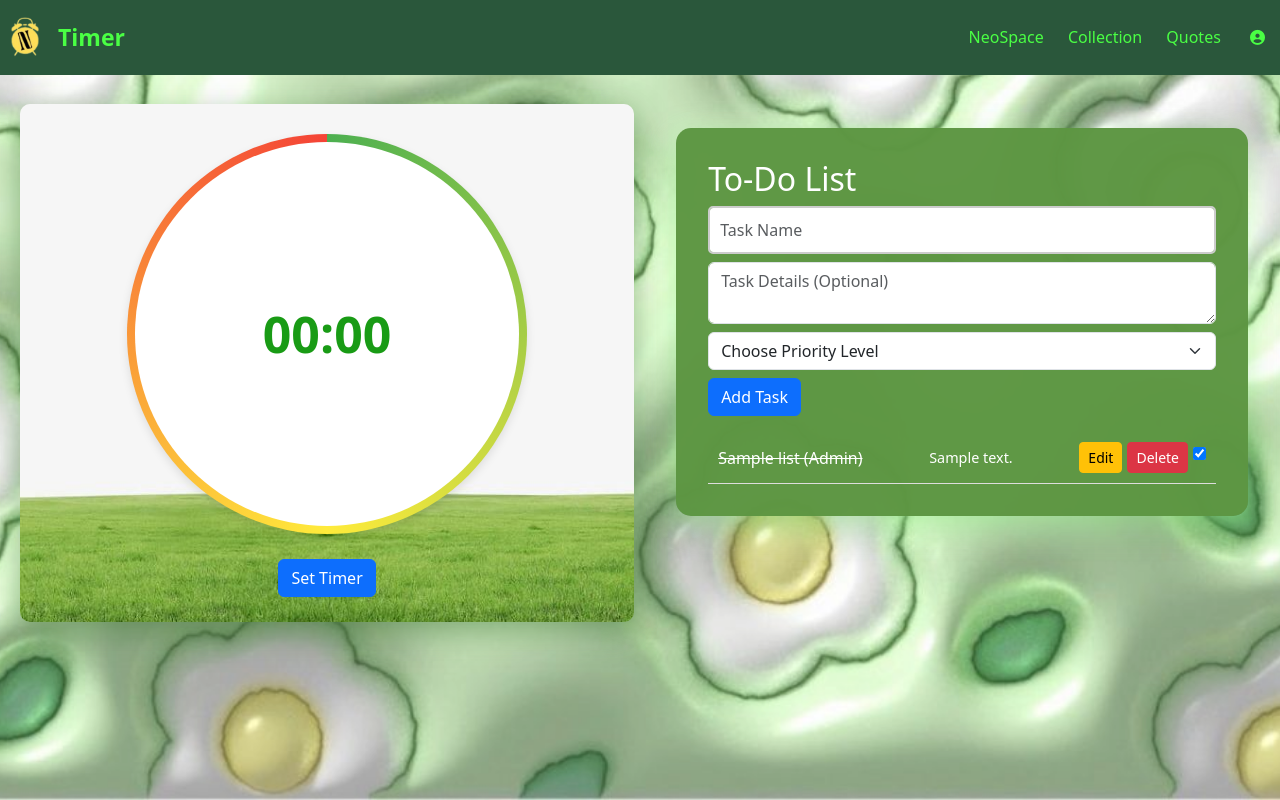
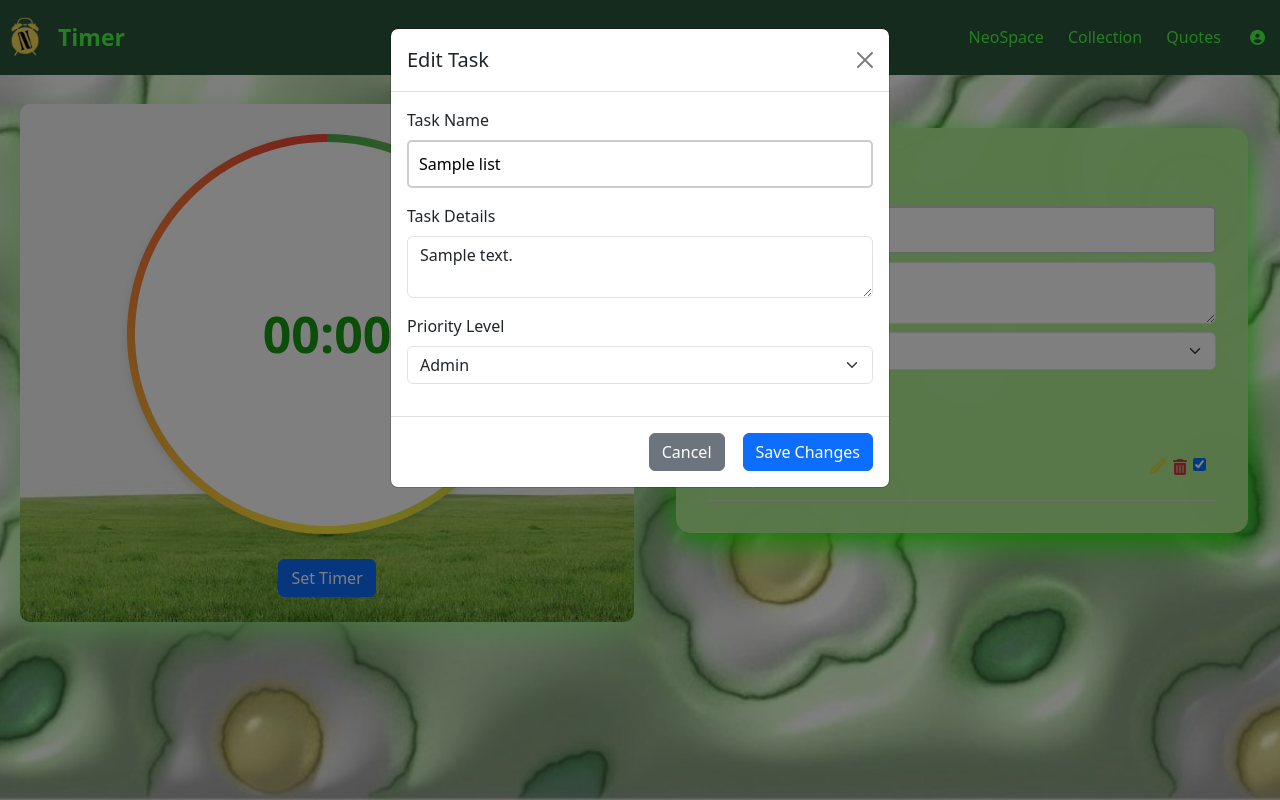
Before and after one commit to syaandrenjunie/neodrive, a PHP site: page /users/pomodoro/timer.php in a window 1280 px wide, after a click on "Edit Task". Run offline with PHP 8.4, Linux system fonts and the light colour scheme; the visitor is signed in with stand-in values (Sample User, id 1); tables that the repository leaves empty or names only in its code hold one stand-in row (values such as "Sample post"); data that the repository does not hold is empty; some libraries are stand-ins or nearby versions.

Commit message:
complete to-do-list features

```diff
--- a/css/style.css
+++ b/css/style.css
@@ -140,8 +140,7 @@ body {
     padding: 20px;
     border-radius: 10px;
     width: 1200px;
-      box-shadow: 0 10px 30px rgba(66, 121, 58, 0.527);
-    background-image: url("../assets/image/grass.jpg");
+      box-shadow: 0 10px 30px rgba(153, 245, 139, 0.856);
     background-repeat: no-repeat;
     background-size: cover;
     align-items: center;
@@ -149,7 +148,6 @@ body {
     justify-content: center;
     /* Centers children vertically */
   }
-
 
 
   /* Timer Styling */
@@ -224,11 +222,7 @@ body {
     color: gray;
   }
 
-  .task-details {
-    display: none;
-    font-size: 0.9em;
-    color: #666;
-  }
+
 
   .buttons {
     display: flex;
@@ -243,16 +237,14 @@ body {
 
   .todo-container {
     flex: 1;
-    background: rgba(93, 150, 67, 0.979);
+    background: rgba(177, 241, 148, 0.979);
     padding: 2rem;
     border-radius: 15px;
-    box-shadow: 0 10px 30px rgba(152, 241, 140, 0.527);
+    box-shadow: 0 10px 30px rgb(34, 255, 5);
     max-width: 800px;
     margin-left: 30px; /* Pushes the to-do list away from the timer */
 
-
   }
-
 
   .modal-footer {
     display: flex;
--- a/users/pomodoro/timer.php
+++ b/users/pomodoro/timer.php
@@ -199,10 +199,10 @@ if ($_SERVER['REQUEST_METHOD'] == 'POST' && isset($_POST['task_name'])) {
                     $query = "SELECT t.task_id, t.task_name, t.task_details, t.is_completed, p.level_name
                         FROM to_do_list t
                         JOIN priority_levels p ON t.priority_id = p.priority_id
-WHERE t.user_id = $user_id
+                        WHERE t.user_id = $user_id AND t.task_status = 'active'
                         ORDER BY
-  t.is_completed ASC,  -- Uncompleted tasks first (0 = false)
-  CASE p.level_name     -- Sort by priority: High > Medium > Low
+                            t.is_completed ASC,  -- incomplete (0) first, completed (1) last
+                        CASE p.level_name
                         WHEN 'High' THEN 1
                         WHEN 'Medium' THEN 2
                         WHEN 'Low' THEN 3
@@ -216,28 +216,38 @@ ORDER BY
                             $isChecked = $row['is_completed'] ? 'checked' : '';
                             ?>
                             <div class="task">
+                                <div class="task-info">
                                     <span class="task-name <?= $row['is_completed'] ? 'completed-task' : '' ?>"
                                         onclick="toggleDetails(this)">
                                         <?= htmlspecialchars($row['task_name']) ?> (<?= ucfirst($row['level_name']) ?>)
                                     </span>
 
-                               <div class="task-details" style="display: block; color: <?= $row['is_completed'] ? 'white' : 'initial' ?>;">
+                                    <div class="task-details" style="color: <?= $row['is_completed'] ? 'white' : 'initial' ?>;">
                                         <?= nl2br(htmlspecialchars($row['task_details'])) ?>
+                                    </div>
                                 </div>
 
                                 <div class="buttons">
-                                    <button type="button" class="btn btn-sm btn-warning" data-bs-toggle="modal"
-                                        data-bs-target="#editTaskModal<?= $row['task_id'] ?>">
-                                        Edit
+                                    <button type="button" class="btn btn-link text-warning p-0" data-bs-toggle="modal"
+                                        data-bs-target="#editTaskModal<?= $row['task_id'] ?>" title="Edit Task">
+                                        <i class="fas fa-pencil-alt text-warning" style="opacity: 0.6;"></i>
                                     </button>
-                                    <button class="btn btn-danger btn-sm" onclick="deleteTask(this)">Delete</button>
+
+                                    <form method="POST" action="../todolist/u-delete-task.php" style="display:inline;"
+                                        class="delete-task-form" data-task-id="<?= $row['task_id'] ?>"
+                                        data-task-name="<?= htmlspecialchars($row['task_name']) ?>">
+                                        <input type="hidden" name="taskID" value="<?= $row['task_id'] ?>">
+                                        <button type="submit" class="btn btn-link text-danger p-0 delete-task-btn"
+                                            title="Delete">
+                                            <i class="fas fa-trash-alt"></i>
+                                        </button>
+                                    </form>
+
                                     <form method="POST" action="../todolist/u-complete-task.php" style="display:inline;">
                                         <input type="hidden" name="taskID" value="<?= $row['task_id'] ?>">
-                                        <!-- Hidden field to pass the task ID -->
                                         <input type="checkbox" name="is_completed" value="1" onchange="this.form.submit()"
                                             <?= $isChecked ? 'checked' : '' ?>>
                                     </form>
-
                                 </div>
                             </div>
                             <?php
@@ -246,10 +256,24 @@ ORDER BY
                         echo "<p>No tasks available.</p>";
                     endif;
                     ?>
+                </div>
 
             </div>
         </div>
-        </div>
+
+        <?php if (isset($_SESSION['message'])): ?>
+            <script>
+                Swal.fire({
+                    icon: <?= strpos($_SESSION['message'], 'successfully') !== false ? "'success'" : "'error'" ?>,
+                    title: <?= strpos($_SESSION['message'], 'successfully') !== false ? "'Success!'" : "'Oops!'" ?>,
+                    text: <?= json_encode($_SESSION['message']) ?>,
+                    confirmButtonText: 'OK'
+                });
+            </script>
+            <?php
+            unset($_SESSION['message']);
+        endif;
+        ?>
 
         <?php if (isset($_SESSION['task_completed']) && $_SESSION['task_completed']): ?>
             <script>
@@ -264,39 +288,74 @@ ORDER BY
         <?php endif; ?>
 
 
-        <!-- Edit Task Modal -->
+        <?php
+        // Reset result pointer and fetch rows again to generate modals
+        mysqli_data_seek($result, 0);
+        while ($row = mysqli_fetch_assoc($result)):
+            ?>
             <div class="modal fade" id="editTaskModal<?= $row['task_id'] ?>" tabindex="-1"
-            aria-labelledby="editTaskLabel<?= $task['task_id'] ?>" aria-hidden="true">
+                aria-labelledby="editTaskModalLabel<?= $row['task_id'] ?>" aria-hidden="true">
                 <div class="modal-dialog">
-                <form method="POST" action="update_task.php">
+                    <form method="POST" action="../todolist/u-edit-task.php">
                         <div class="modal-content">
                             <div class="modal-header">
-                            <h5 class="modal-title" id="editTaskLabel<?= $task['task_id'] ?>">Edit Task</h5>
-                            <button type="button" class="btn-close" data-bs-dismiss="modal"></button>
+                                <h5 class="modal-title" id="editTaskModalLabel<?= $row['task_id'] ?>">Edit Task</h5>
+                                <button type="button" class="btn-close" data-bs-dismiss="modal" aria-label="Close"></button>
                             </div>
+
                             <div class="modal-body">
-                            <input type="hidden" name="task_id" value="<?= $task['task_id'] ?>">
-                            <input type="text" name="task_name" class="form-control"
-                                value="<?= htmlspecialchars($task['task_name']) ?>" required>
-                            <textarea name="task_details"
-                                class="form-control mt-2"><?= htmlspecialchars($task['task_details']) ?></textarea>
-                            <select name="priority" class="form-select mt-2">
+                                <input type="hidden" name="task_id" value="<?= $row['task_id'] ?>">
+
+                                <div class="mb-3">
+                                    <label for="editTaskName<?= $row['task_id'] ?>" class="form-label">Task Name</label>
+                                    <input type="text" class="form-control" id="editTaskName<?= $row['task_id'] ?>"
+                                        name="task_name" value="<?= htmlspecialchars($row['task_name']) ?>" required>
+                                </div>
+
+                                <div class="mb-3">
+                                    <label for="editTaskDetails<?= $row['task_id'] ?>" class="form-label">Task
+                                        Details</label>
+                                    <textarea class="form-control" id="editTaskDetails<?= $row['task_id'] ?>"
+                                        name="task_details"><?= htmlspecialchars($row['task_details']) ?></textarea>
+                                </div>
+
+                                <div class="mb-3">
+                                    <label for="editPriority<?= $row['task_id'] ?>" class="form-label">Priority
+                                        Level</label>
+                                    <select class="form-select" id="editPriority<?= $row['task_id'] ?>" name="priority"
+                                        required>
                                         <?php foreach ($priorityLevels as $level): ?>
                                             <option value="<?= $level['priority_id'] ?>"
-                                        <?= $task['priority_id'] == $level['priority_id'] ? 'selected' : '' ?>>
+                                                <?= $level['level_name'] === $row['level_name'] ? 'selected' : '' ?>>
                                                 <?= ucfirst($level['level_name']) ?>
                                             </option>
                                         <?php endforeach; ?>
                                     </select>
                                 </div>
+                            </div>
+
                             <div class="modal-footer">
-                            <button type="submit" class="btn btn-success">Save Changes</button>
                                 <button type="button" class="btn btn-secondary" data-bs-dismiss="modal">Cancel</button>
+                                <button type="submit" class="btn btn-primary">Save Changes</button>
                             </div>
                         </div>
                     </form>
                 </div>
             </div>
+        <?php endwhile; ?>
+
+        <?php if (isset($_GET['edit_success']) && $_GET['edit_success'] == 1): ?>
+            <script>
+                Swal.fire({
+                    icon: 'success',
+                    title: 'Task updated!',
+                    text: 'Your task was edited successfully.',
+                    confirmButtonColor: '#3085d6',
+                    confirmButtonText: 'OK'
+                });
+            </script>
+        <?php endif; ?>
+
 
     </div>
     </div>
@@ -318,7 +377,7 @@ ORDER BY
                     confirmButtonText: "Nice!"
                 });.then(() => {
                     // Send update to PHP
-                    fetch('update_task.php', {
+                    fetch('u-update-task.php', {
                         method: 'POST',
                         headers: {
                             'Content-Type': 'application/x-www-form-urlencoded'
@@ -337,7 +396,7 @@ ORDER BY
             }
         }
 
-       document.addEventListener('DOMContentLoaded', function() {
+        document.addEventListener('DOMContentLoaded', function () {
             <?php if ($show_unmarked_alert): ?>
                 Swal.fire({
                     icon: 'success',
@@ -348,14 +407,19 @@ ORDER BY
                 });
             <?php endif; ?>
         });
+
+
     </script>
 
     <style>
+        #timerContainerGroup {
+            background-image: url("../assets/image/grass.jpg");
+        }
+
         .completed-task {
             text-decoration: line-through;
             color: white;
         }
-
 
         /* Base style with white background */
         input[type="text"],
@@ -381,7 +445,8 @@ ORDER BY
         select:hover {
             border-color: rgb(0, 255, 76);
             /* Neon blue border */
-box-shadow: 0 0 8px rgb(107, 250, 88); /* ✅ fixed */
+            box-shadow: 0 0 8px rgb(107, 250, 88);
+            /* ✅ fixed */
             /* Neon glow effect */
             outline: none;
         }
```
Also changed, not shown: script.js (+42 -4 lines), users/todolist/u-delete-task.php (added, +39 -0 lines), users/todolist/u-edit-task.php (added, +24 -0 lines), users/todolist/u-update-task.php (deleted, +0 -23 lines). Lines whose indentation alone changed are shown as unchanged.
